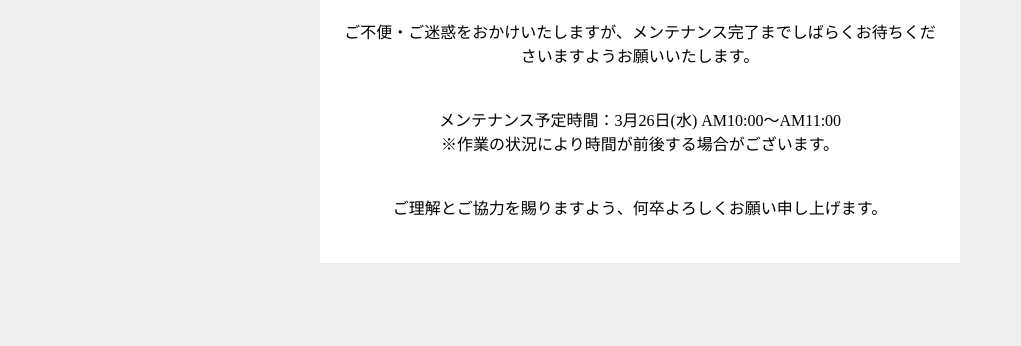
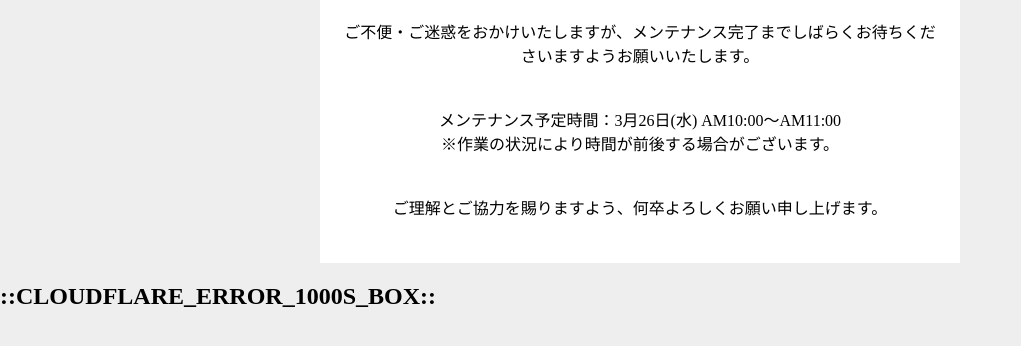
Before and after one commit to laetitien-animal/ardis-maintenance, a plain HTML site: page index.html in a window 1280 px wide. Shown: the part 136-482 px from the top of the page, without its empty margins (0-1021 px from the left). Drawn offline with Linux system fonts and the light colour scheme.

Commit message:
Update index.html

```diff
--- a/index.html
+++ b/index.html
@@ -46,5 +46,6 @@
             ご理解とご協力を賜りますよう、何卒よろしくお願い申し上げます。
           </p>
         </div>
+            <h2>::CLOUDFLARE_ERROR_1000S_BOX::</h2>
       </body>
       </html>
```
